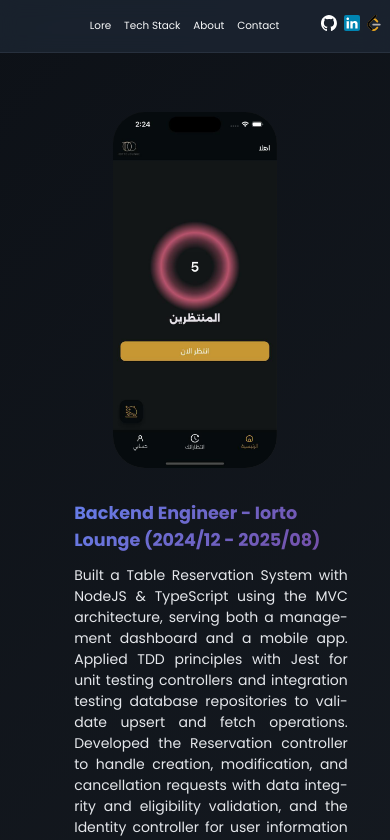
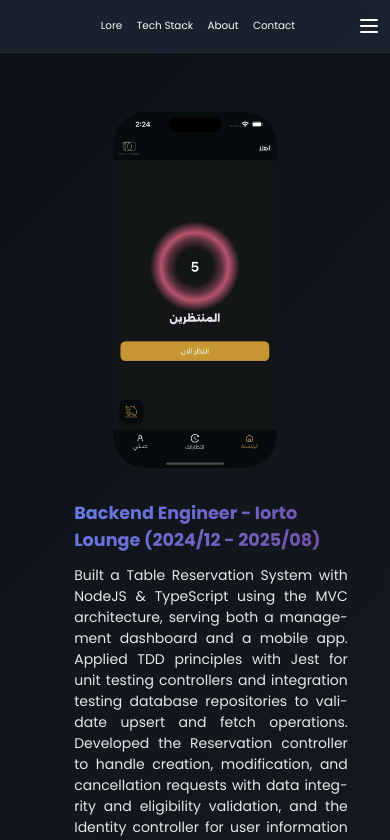
Before and after one commit to AhmedSalah121/portfolio, a React (Vite) app: page / in a window 390 px wide. Shown: the top 840 px of the page. Built offline with nearby package versions, Linux system fonts and the light colour scheme.

Commit message:
enhance navbar on mobile screen

```diff
--- a/src/components/nav-bar.module.css
+++ b/src/components/nav-bar.module.css
@@ -62,53 +62,182 @@
   background-color: rgba(255, 255, 255, 0.1);
 }
 
+/* Hamburger button (hidden by default) */
+.hamburger {
+  display: none;
+  flex-direction: column;
+  justify-content: space-around;
+  width: 18px;
+  height: 18px;
+  background: transparent;
+  border: none;
+  cursor: pointer;
+  padding: 0;
+  margin-left: 0.5rem;
+  z-index: 1001;
+}
+
+.hamburgerLine {
+  width: 100%;
+  height: 1.5px;
+  background-color: #f9fafb;
+  border-radius: 1px;
+  transition: all 0.3s ease;
+  transform-origin: center;
+}
+
+.hamburgerLineOpen:nth-child(1) {
+  transform: rotate(45deg) translate(4px, 4px);
+}
+
+.hamburgerLineOpen:nth-child(2) {
+  opacity: 0;
+}
+
+.hamburgerLineOpen:nth-child(3) {
+  transform: rotate(-45deg) translate(4px, -4px);
+}
+
+/* Sidebar */
+.sidebar {
+  position: fixed;
+  top: 0;
+  right: -200px;
+  width: 180px;
+  height: 100vh;
+  background: rgba(31, 41, 55, 0.4);
+  backdrop-filter: blur(20px);
+  -webkit-backdrop-filter: blur(20px);
+  z-index: 1000;
+  transition: right 0.3s ease;
+  border-left: 1px solid rgba(75, 85, 99, 0.2);
+}
+
+.sidebarOpen {
+  right: 0;
+}
+
+.sidebarContent {
+  padding: 80px 1rem 2rem;
+  height: 100%;
+  display: flex;
+  flex-direction: column;
+}
+
+.sidebarSocials {
+  display: flex;
+  flex-direction: column;
+  gap: 1rem;
+}
+
+.sidebarSocials a {
+  display: flex;
+  align-items: center;
+  gap: 0.75rem;
+  color: #f9fafb;
+  text-decoration: none;
+  padding: 0.5rem;
+  border-radius: 0.5rem;
+  transition: background-color 0.2s ease;
+}
+
+.sidebarSocials a:hover {
+  background-color: rgba(255, 255, 255, 0.15);
+}
+
+.sidebarImg {
+  width: 20px;
+  height: 20px;
+  object-fit: contain;
+}
+
+.sidebarSocials span {
+  font-size: 0.875rem;
+  font-weight: 400;
+}
+
+/* Overlay */
+.overlay {
+  position: fixed;
+  top: 0;
+  left: 0;
+  width: 100%;
+  height: 100%;
+  background-color: rgba(0, 0, 0, 0.5);
+  z-index: 999;
+  opacity: 0;
+  animation: fadeIn 0.3s ease forwards;
+}
+
+@keyframes fadeIn {
+  to {
+    opacity: 1;
+  }
+}
+
 @media (max-width: 480px) {
   .navbar {
     min-height: 40px;
-    padding: 0 0.5rem;
+    padding: 0 0.75rem;
     justify-content: space-between;
+    align-items: center;
+    gap: 0.5rem;
   }
 
   .links {
-    gap: 0.3rem;
+    gap: 0.4rem;
     flex: 1;
     justify-content: center;
     flex-wrap: nowrap;
+    margin-right: auto;
   }
 
+  /* Hide desktop socials on mobile */
   .socials {
-    gap: 0.4rem;
+    display: none;
+  }
+
+  /* Show hamburger button on mobile */
+  .hamburger {
+    display: flex;
+    flex-shrink: 0;
   }
 
   .links a {
     font-size: 0.65rem;
     padding: 0.15rem 0.25rem;
   }
-
-  .img {
-    width: 16px;
-    height: 16px;
-  }
 }
 
 @media (min-width: 480px) and (max-width: 640px) {
   .navbar {
     min-height: 55px;
-    padding: 0 1.25rem;
+    padding: 0 1rem;
+    justify-content: space-between;
+    align-items: center;
+    gap: 0.75rem;
   }
 
   .links {
-    gap: 1.25rem;
+    gap: 1rem;
+    flex: 1;
+    justify-content: center;
+    margin-right: auto;
+  }
+
+  /* Hide desktop socials on small tablets */
+  .socials {
+    display: none;
+  }
+
+  /* Show hamburger button on small tablets */
+  .hamburger {
+    display: flex;
+    flex-shrink: 0;
   }
 
   .links a {
     font-size: 0.9rem;
-  }
-
-  .github,
-  .linkedin {
-    width: 22px;
-    height: 22px;
   }
 }
 
--- a/src/components/nav-bar.tsx
+++ b/src/components/nav-bar.tsx
@@ -1,6 +1,9 @@
+import { useState } from 'react';
 import classes from './nav-bar.module.css';
 
 function NavBar() {
+  const [isSidebarOpen, setIsSidebarOpen] = useState(false);
+
   const handleSmoothScroll = (e: React.MouseEvent<HTMLAnchorElement>, targetId: string) => {
     e.preventDefault();
     const targetElement = document.getElementById(targetId);
@@ -10,9 +13,16 @@ function NavBar() {
         block: 'start',
       });
     }
+    // Close sidebar after navigation on mobile
+    setIsSidebarOpen(false);
+  };
+
+  const toggleSidebar = () => {
+    setIsSidebarOpen(!isSidebarOpen);
   };
 
   return (
+    <>
       <header className={classes.navbar}>
         <ul className={classes.links}>
           <a href='#lore' onClick={(e) => handleSmoothScroll(e, 'lore')}>
@@ -28,6 +38,8 @@ function NavBar() {
             Contact
           </a>
         </ul>
+
+        {/* Desktop socials */}
         <div className={classes.socials}>
           <a
             href='https://www.github.com/AhmedSalah121'
@@ -51,7 +63,62 @@ function NavBar() {
             <img className={classes.img} src='./leetcode.svg' />
           </a>
         </div>
+
+        {/* Mobile hamburger button */}
+        <button
+          className={classes.hamburger}
+          onClick={toggleSidebar}
+          aria-label="Toggle menu"
+        >
+          <span className={`${classes.hamburgerLine} ${isSidebarOpen ? classes.hamburgerLineOpen : ''}`}></span>
+          <span className={`${classes.hamburgerLine} ${isSidebarOpen ? classes.hamburgerLineOpen : ''}`}></span>
+          <span className={`${classes.hamburgerLine} ${isSidebarOpen ? classes.hamburgerLineOpen : ''}`}></span>
+        </button>
       </header>
+
+      {/* Mobile sidebar */}
+      <div className={`${classes.sidebar} ${isSidebarOpen ? classes.sidebarOpen : ''}`}>
+        <div className={classes.sidebarContent}>
+          <div className={classes.sidebarSocials}>
+            <a
+              href='https://www.github.com/AhmedSalah121'
+              target='_blank'
+              rel='noopener noreferrer'
+              onClick={() => setIsSidebarOpen(false)}
+            >
+              <img className={classes.sidebarImg} src='./github-white.svg' />
+              <span>GitHub</span>
+            </a>
+            <a
+              href='https://www.linkedin.com/in/ahmedsalah121/'
+              target='_blank'
+              rel='noopener noreferrer'
+              onClick={() => setIsSidebarOpen(false)}
+            >
+              <img className={classes.sidebarImg} src='./linkedin.svg' />
+              <span>LinkedIn</span>
+            </a>
+            <a
+              href='https://www.leetcode.com/u/AhmedSalah121/'
+              target='_blank'
+              rel='noopener noreferrer'
+              onClick={() => setIsSidebarOpen(false)}
+            >
+              <img className={classes.sidebarImg} src='./leetcode.svg' />
+              <span>LeetCode</span>
+            </a>
+          </div>
+        </div>
+      </div>
+
+      {/* Overlay */}
+      {isSidebarOpen && (
+        <div
+          className={classes.overlay}
+          onClick={() => setIsSidebarOpen(false)}
+        ></div>
+      )}
+    </>
   );
 }
 
```
Lines whose indentation alone changed are shown as unchanged.
